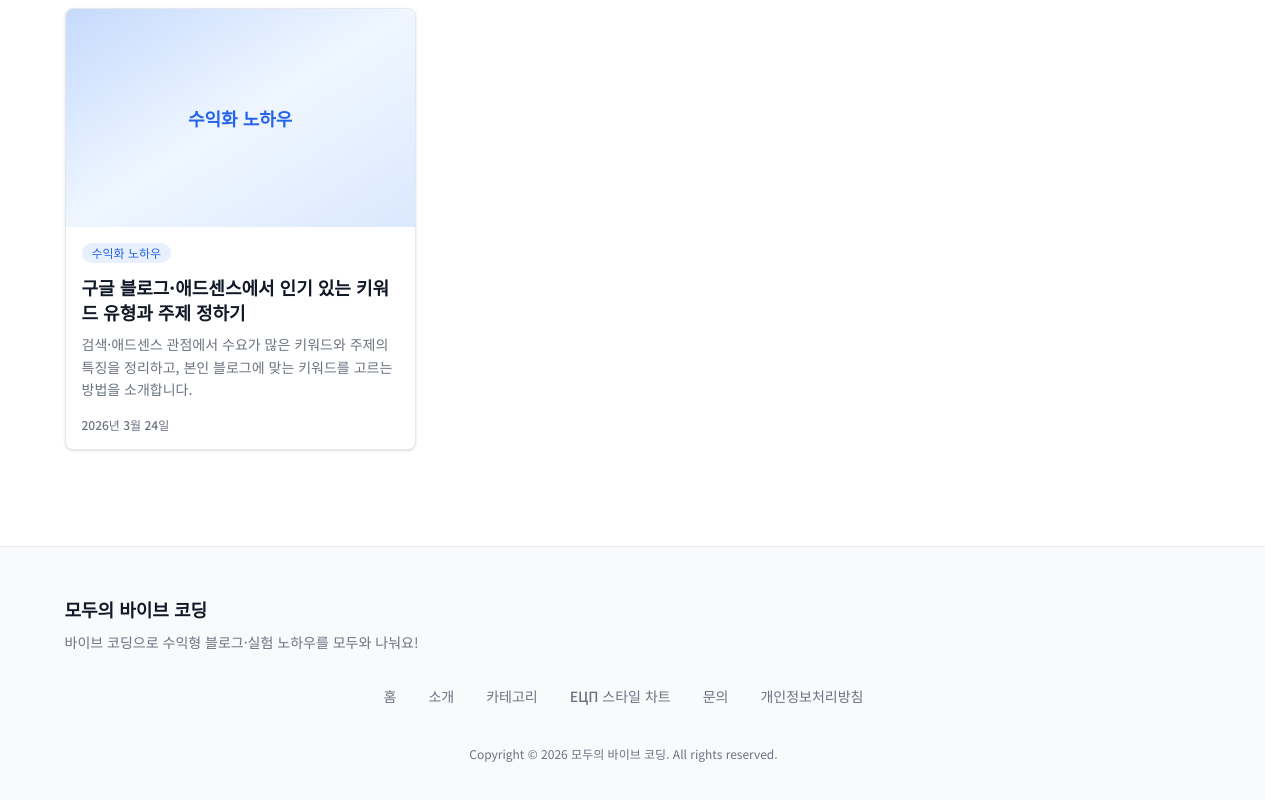
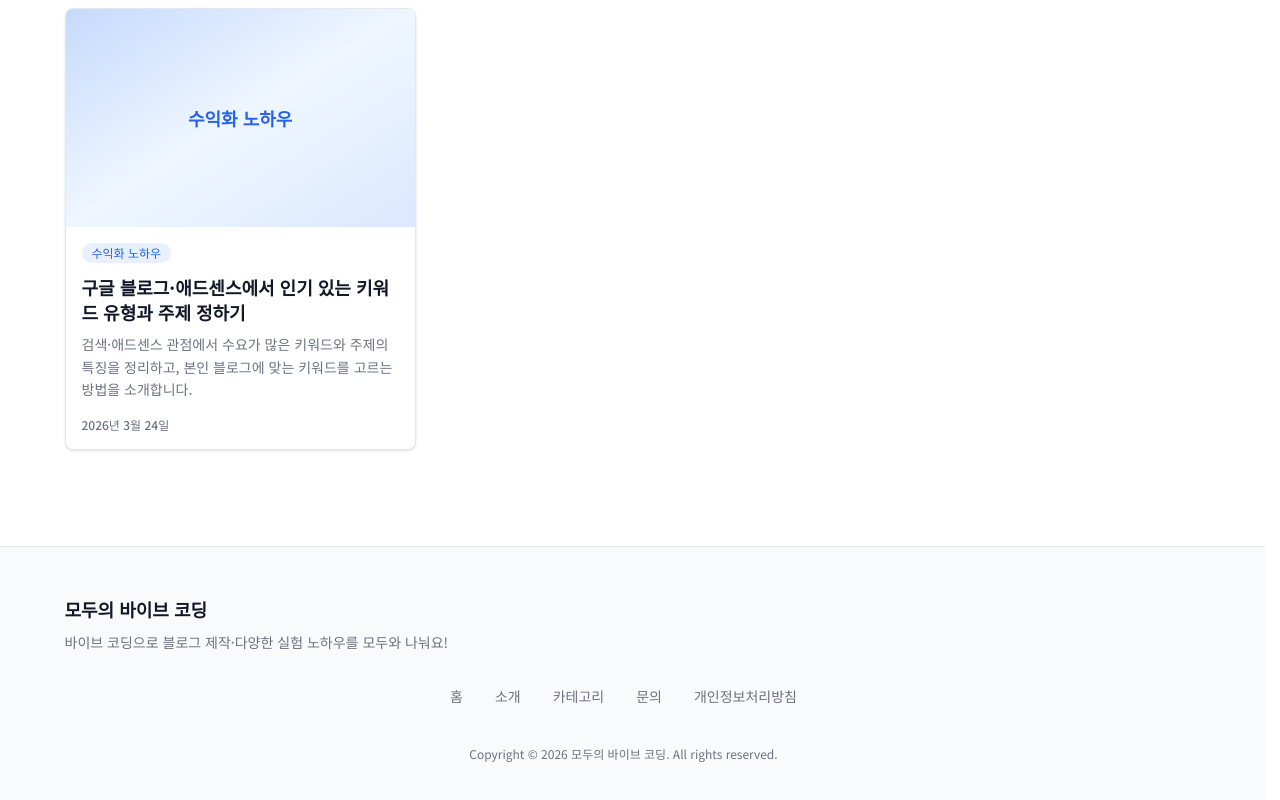
Before and after one commit to ijsmith00/vibe-blog, a Next.js app: page / in a window 1280 px wide. Shown: the part 1230-2030 px from the top of the page. Built offline with nearby package versions, Linux system fonts and the light colour scheme.

Commit message:
푸터 수정

```diff
--- a/app/components/Footer.js
+++ b/app/components/Footer.js
@@ -6,7 +6,6 @@ const FOOTER_LINKS = [
   { href: "/", label: "홈" },
   { href: "/about", label: "소개" },
   { href: "/category", label: "카테고리" },
-  { href: "/ecp-charts", label: "ЕЦП 스타일 차트" },
   { href: "/contact", label: "문의" },
   { href: "/privacy", label: "개인정보처리방침" },
 ];
--- a/public/og-default-source.html
+++ b/public/og-default-source.html
@@ -107,7 +107,7 @@
       <div class="og-inner">
         <h1 class="og-title">모두의 바이브 코딩</h1>
         <p class="og-tagline">
-          바이브 코딩으로 수익형 블로그·실험 노하우를 모두와 나눠요!
+          바이브 코딩으로 블로그 제작·다양한 실험 노하우를 모두와 나눠요!
         </p>
       </div>
       <p class="og-domain">https://www.howtovibecoding.com</p>
```
Also changed, not shown: lib/config.js.
